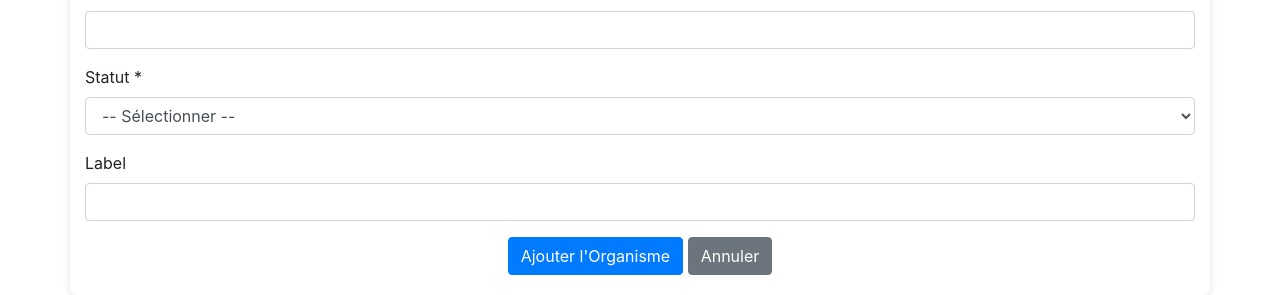
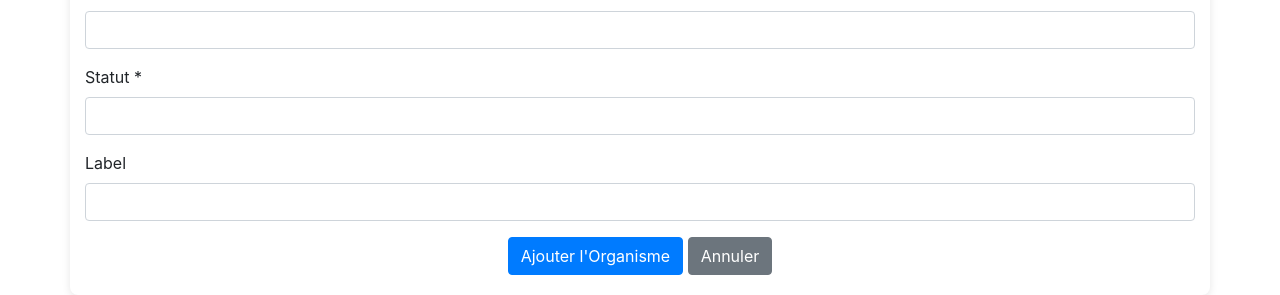
Before and after one commit to Haruhno/CartographieTHEMAA, a Flask app: page /organismes/new in a window 1280 px wide. Shown: the part 701-996 px from the top of the page. Run offline with Flask 3, Linux system fonts and the light colour scheme; parts of the project's set-up code (start-up, migrations or seed data) failed here and were passed over; some libraries are stand-ins or nearby versions.

Commit message:
Correction Statut

```diff
--- a/app/templates/new_organisme.html
+++ b/app/templates/new_organisme.html
@@ -44,12 +44,9 @@
         </div>
         <div class="form-group">
             <label for="statut">Statut *</label>
-            <select class="form-control" name="statut" required>
-                <option value="">-- Sélectionner --</option>
-                <option value="initiale">Initiale</option>
-                <option value="continue">Continue</option>
-            </select>
+            <input type="text" class="form-control" name="statut" required>
         </div>
+
 
         <div class="form-group">
             <label for="label">Label</label>
```
